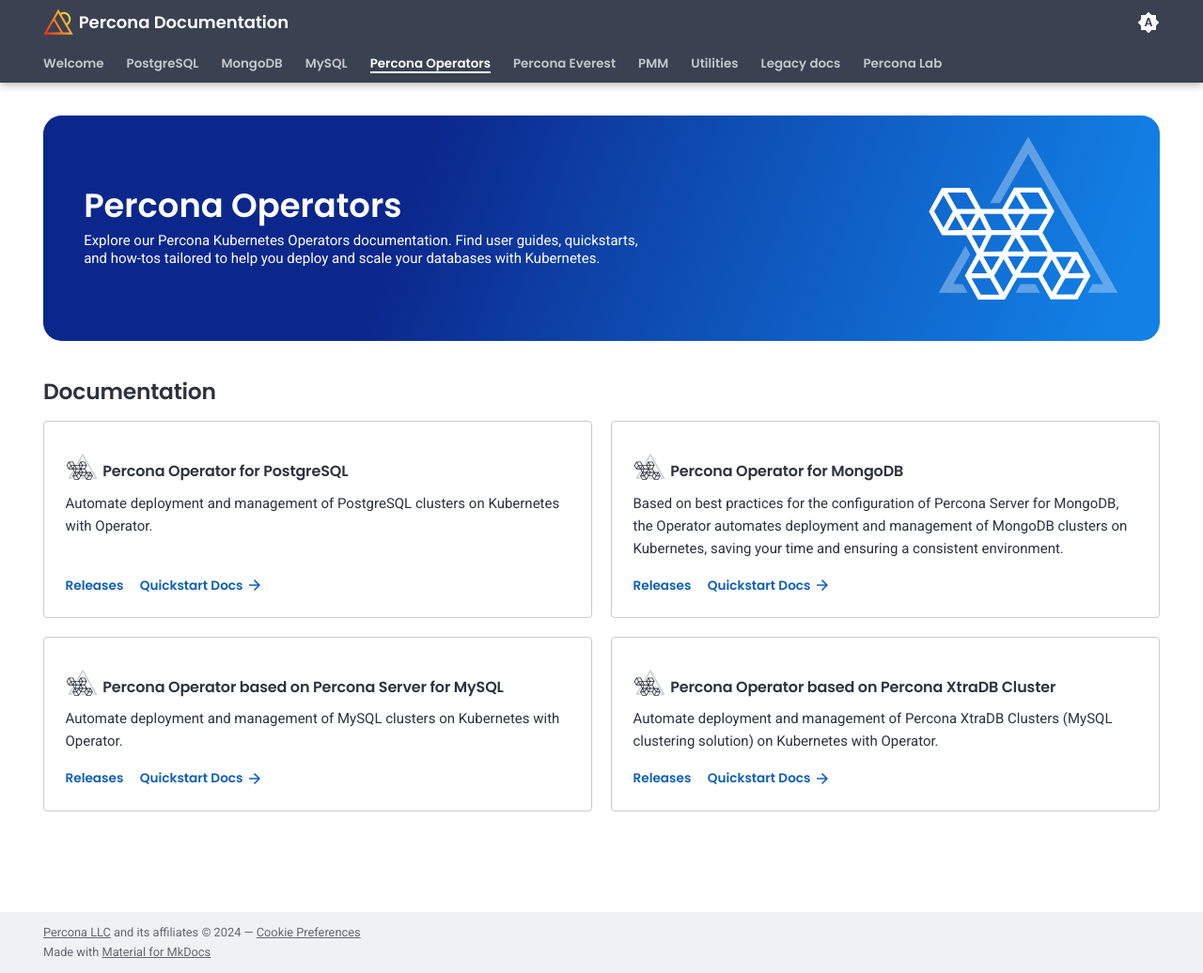
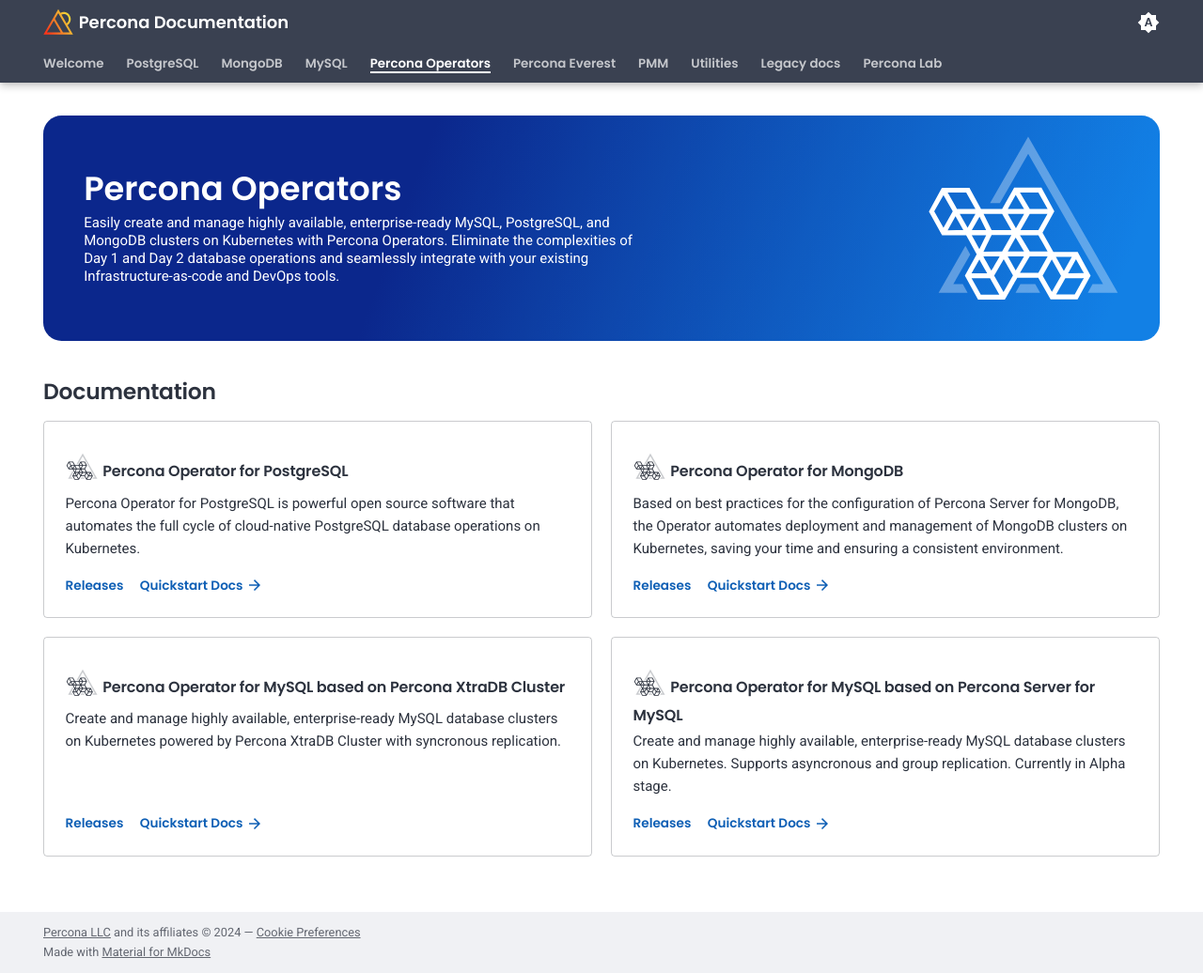
Before and after one commit to percona/docs-home, an MkDocs documentation site: the page built from docs/percona-operators.md, in a window 1280 px wide and 1036 px high. Shown: the whole window at 94% size. Built offline with MkDocs 1.6.1 and Material for MkDocs 9.7.7, drawn with Linux system fonts in a browser that asks for light colours.

Commit message:
Update percona-operators.md
Update wording a bit

```diff
--- a/docs/percona-operators.md
+++ b/docs/percona-operators.md
@@ -12,7 +12,7 @@
 
 # Percona Operators
 
-Explore our Percona Kubernetes Operators documentation. Find user guides, quickstarts, and how-tos tailored to help you deploy and scale your databases with Kubernetes.
+Easily create and manage highly available, enterprise-ready MySQL, PostgreSQL, and MongoDB clusters on Kubernetes with Percona Operators. Eliminate the complexities of Day 1 and Day 2 database operations and seamlessly integrate with your existing Infrastructure-as-code and DevOps tools.
 
 </div>
 </div>
@@ -26,7 +26,7 @@
 
 ### <span style="font-size:2em">:percona-operators:</span> Percona Operator for PostgreSQL {.title}
 
-Automate deployment and management of PostgreSQL clusters on Kubernetes with Operator.
+Percona Operator for PostgreSQL is powerful open source software that automates the full cycle of cloud-native PostgreSQL database operations on Kubernetes.
 
 <div class="actions" markdown>
 
@@ -50,9 +50,22 @@
 </div>
 <div data-banner markdown>
 
-### <span style="font-size:2em">:percona-operators:</span> Percona Operator based on Percona Server for MySQL {.title}
+### <span style="font-size:2em">:percona-operators:</span> Percona Operator for MySQL based on Percona XtraDB Cluster {.title}
 
-Automate deployment and management of MySQL clusters on Kubernetes with Operator.
+Create and manage highly available, enterprise-ready MySQL database clusters on Kubernetes powered by Percona XtraDB Cluster with syncronous replication.
+<div class="actions" markdown>
+
+[Releases](https://docs.percona.com/percona-operator-for-mysql/pxc/ReleaseNotes/index.html)
+[Quickstart Docs :material-arrow-right:](https://docs.percona.com/percona-operator-for-mysql/pxc/quickstart.html)
+
+</div>
+</div>
+<div data-banner markdown>
+
+### <span style="font-size:2em">:percona-operators:</span> Percona Operator for MySQL based on Percona Server for MySQL {.title}
+
+Create and manage highly available, enterprise-ready MySQL database clusters on Kubernetes. Supports asyncronous and group replication.
+Currently in Alpha stage.
 
 <div class="actions" markdown>
 
@@ -61,17 +74,4 @@
 
 </div>
 </div>
-<div data-banner markdown>
-
-### <span style="font-size:2em">:percona-operators:</span> Percona Operator based on Percona XtraDB Cluster {.title}
-
-Automate deployment and management of Percona XtraDB Clusters (MySQL clustering solution) on Kubernetes with Operator.
-
-<div class="actions" markdown>
-
-[Releases](https://docs.percona.com/percona-operator-for-mysql/pxc/ReleaseNotes/index.html)
-[Quickstart Docs :material-arrow-right:](https://docs.percona.com/percona-operator-for-mysql/pxc/quickstart.html)
-
 </div>
-</div>
-</div>
```
